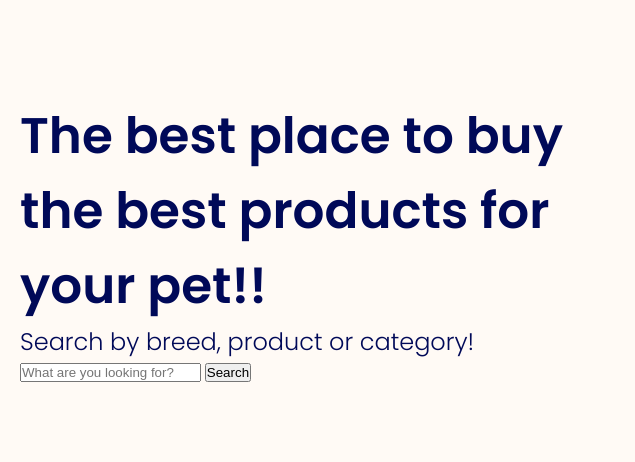
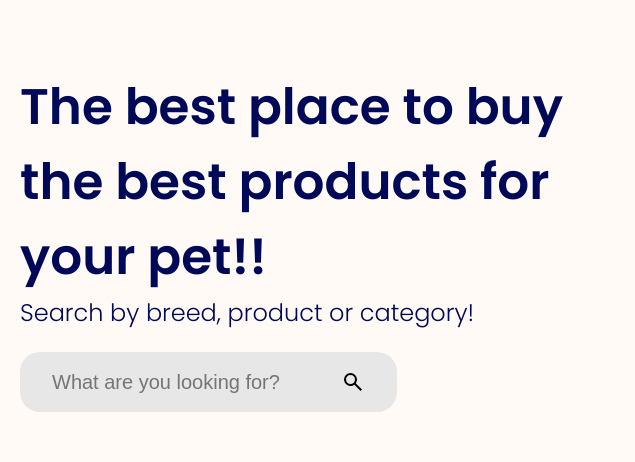
Before and after one commit to DjonathanOliveira/PetshopWebStore, a plain HTML site: page index.html in a window 1280 px wide. Shown: the part 291-753 px from the top of the page, 0-635 px from the left. Drawn offline with Linux system fonts and the light colour scheme.

Commit message:
Inserindo ícone de pesquisa e estilizando campo de pesquisa na home

```diff
--- a/css/home/introducao.css
+++ b/css/home/introducao.css
@@ -30,3 +30,42 @@
 .introducao-conteudo h2{
     font-weight: 300;
 }
+
+.introducao-pesquisa{
+    display: flex;
+    align-items: center;
+    /* margin-right: 25px; */
+    /* margin-left: 25px; */
+}
+
+.pesquisa{
+    background-color: #e7e7e7;
+    display: flex;
+    border-radius: 20px;
+    /* width: 100%; */
+    align-items: center;
+    margin-top: 22px;
+    padding: 10px 20px;
+}
+
+.pesquisa:hover{
+    background-color: #d6d6d6;
+    transition: 0.6s ease;
+}
+
+.pesquisa input{
+    background: transparent;
+    flex: 1;
+    border: none;
+    outline: none;
+    padding: 8px 12px;
+    font-size: 20px;
+    border-radius: 20px;
+}
+
+.pesquisa button{
+    background: transparent;
+    cursor: pointer;
+    border: none;
+    padding: 8px 12px;
+}
--- a/index.html
+++ b/index.html
@@ -40,14 +40,24 @@
     <main>
         <div class="introducao container">
             <div class="introducao-conteudo">
-                <h1>The best place to buy the best products for your pet!!</h1>
-                <h2>Search by breed, product or category!</h2>
+                <div>
+                    <h1>The best place to buy the best products for your pet!!</h1>
+                    <h2>Search by breed, product or category!</h2>
+                </div>
 
                 <div class="introducao-pesquisa">
-                    <p>
-                        <input type="text" id="buscar" name="buscar" placeholder="What are you looking for?">
-                        <input type="submit" id="search" name="search" value="Search">
-                    </p>
+                    <!-- <p>
+                        <input class="pesquisa-texto" type="text" id="buscar" name="buscar" placeholder="What are you looking for?">
+
+                        <input class="bttn" type="submit" id="search" name="search" value="Search">
+                    </p> -->
+                    <form action="" class="pesquisa">
+                        <input type="text" name="search" id="search" placeholder="What are you looking for?">
+
+                        <button type="submit">
+                            <img src="icones/SearchIcon.svg" alt="">
+                        </button>
+                    </form>
                 </div>
             </div>
 
```
Also changed, not shown: icones/SearchIcon.svg (added).
